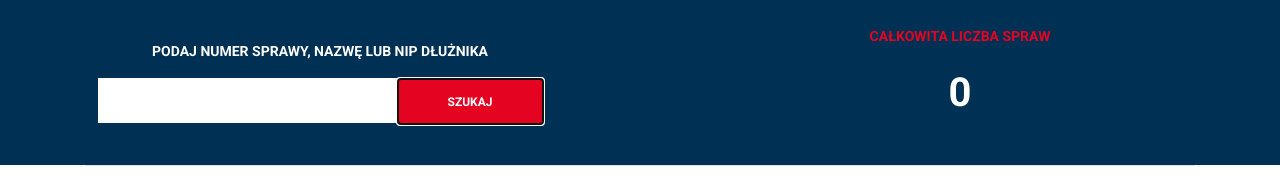
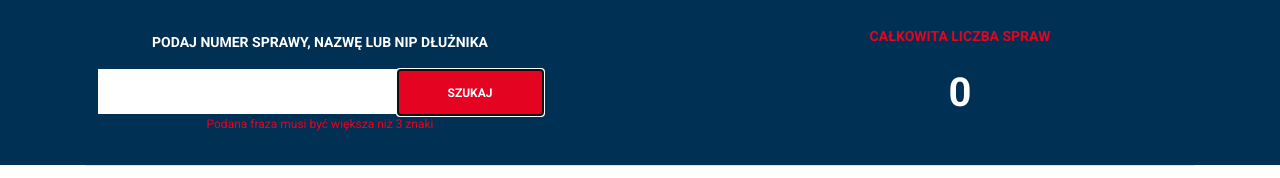
Before and after one commit to Mikulew/react-KRD, a React (Create React App) app: page / in a window 1280 px wide. Both pictures are taken after a click on the button "SZUKAJ". Shown: the top 178 px of the page. Built offline with nearby package versions, Linux system fonts and the light colour scheme; no server answers.

Commit message:
Adding error handling to search method

```diff
--- a/src/components/SearchBar.tsx
+++ b/src/components/SearchBar.tsx
@@ -33,10 +33,12 @@
 }
 
 const SearchBar: React.FC<DebtsProps> = props => {
-  const [text, setText] = useState('');
+  const [text, setText] = useState<string>('');
+  const [error, setError] = useState<string | null>(null);
   const { setDebts, activateDebt } = props;
 
-  const search = async () => {
+  const searchFilteredDebts = async () => {
+    try {
       const result = await axios.post(
         'http://rekrutacja-webhosting.it.krd.pl/api/Recruitment/GetFilteredDebts',
         { text },
@@ -44,19 +46,30 @@
       const { data } = await result;
       setDebts(data);
       activateDebt(null);
+      setError(null);
+    } catch {
+      setError('Podana fraza musi być większa niż 3 znaki');
+    }
   };
 
   return (
     <>
+      <div>
         <input
           value={text}
           onChange={e => setText(e.target.value)}
           type="search"
           className="search-bar search-bar__input"
         />
-      <button type="button" className="search-bar search-bar__button" onClick={() => search()}>
+        <button
+          type="button"
+          className="search-bar search-bar__button"
+          onClick={() => searchFilteredDebts()}
+        >
           szukaj
         </button>
+      </div>
+      {error !== null ? <div className="search-bar__error-text">{error}</div> : null}
     </>
   );
 };
--- a/src/less/components/SearchBar.less
+++ b/src/less/components/SearchBar.less
@@ -24,3 +24,8 @@
 .search-bar__button:hover {
   background-color: darken(@red, 10%);
 }
+
+.search-bar__error-text {
+  font-size: 12px;
+  color: @red;
+}
```
Lines whose indentation alone changed are shown as unchanged.
